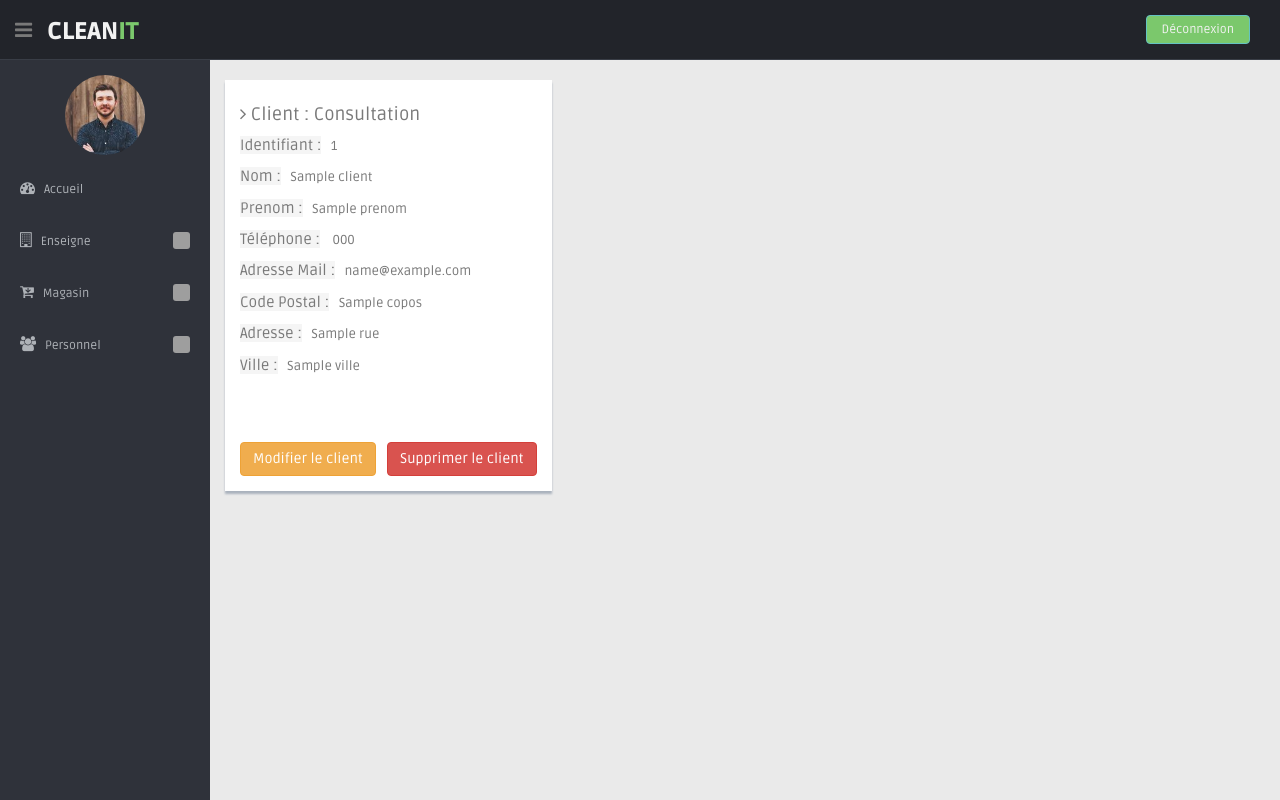
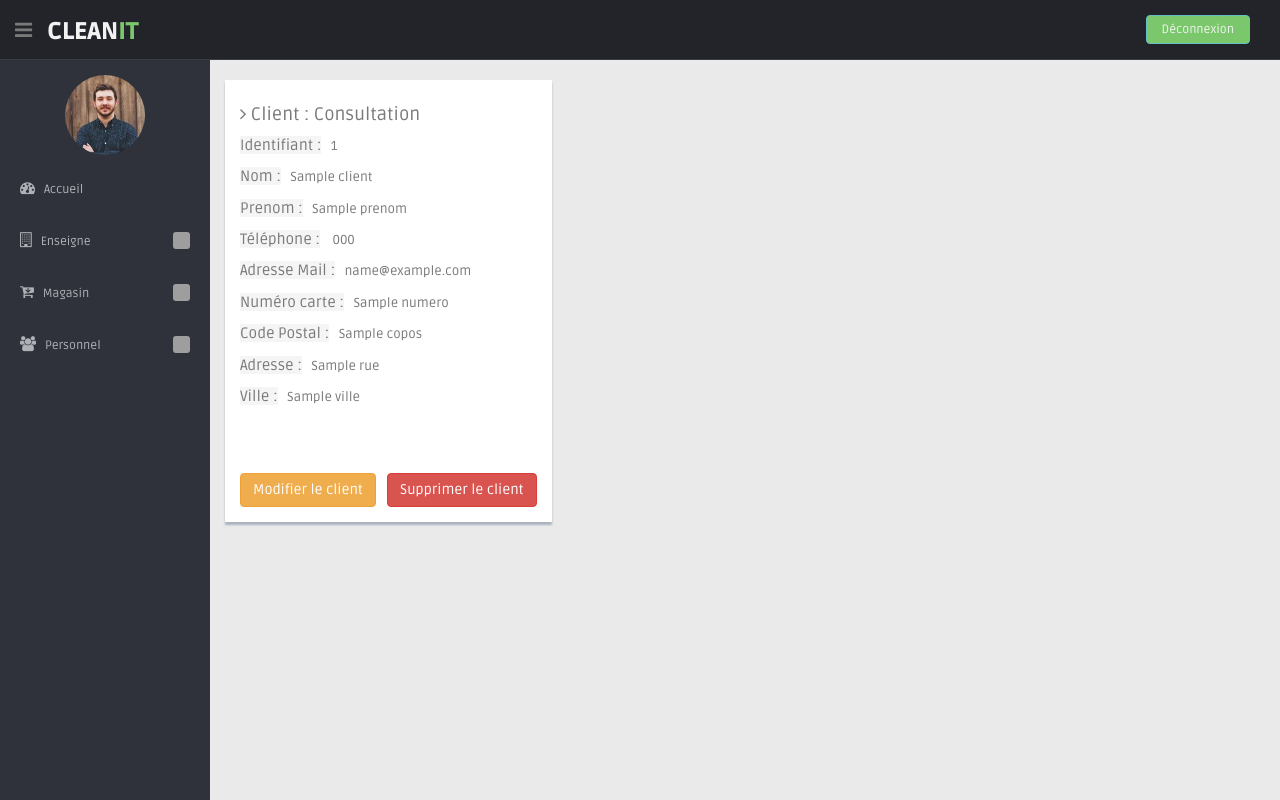
Before and after one commit to Rgarbaciak/NRT_CleanIT, a Symfony app: template templates/client/consulter.html.twig in a window 1280 px wide. Run offline with Twig, Linux system fonts and the light colour scheme; the template is opened without the code that fills it: most values are stand-ins (such as "Sample title", 1, 10 or a date in 2020); some libraries are stand-ins or nearby versions; grey boxes are pictures that could not be loaded.

Commit message:
Ajout du numéro carte pour client

```diff
--- a/templates/client/consulter.html.twig
+++ b/templates/client/consulter.html.twig
@@ -16,6 +16,11 @@
     <p><span class="message-p message" style="font-size:15px">Prenom :</span>&nbsp;&nbsp;&nbsp;{{client.prenom}}</p>
     <p><span class="message-p message" style="font-size:15px">Téléphone :</span>&nbsp;&nbsp;&nbsp; {{client.tel}}</p>
     <p><span class="message-p message" style="font-size:15px">Adresse Mail :</span>&nbsp;&nbsp;&nbsp;{{client.mail}}</p>
+
+    {% for m in client.cartes  %}
+    <p><span class="message-p message" style="font-size:15px">Numéro carte :</span>&nbsp;&nbsp;&nbsp;{{m.numero}}</p>
+    {% endfor %}
+
     <p><span class="message-p message" style="font-size:15px">Code Postal :</span>&nbsp;&nbsp;&nbsp;{{client.copos}}</p>
     <p><span class="message-p message" style="font-size:15px">Adresse :</span>&nbsp;&nbsp;&nbsp;{{client.rue}}</p>
     <p><span class="message-p message" style="font-size:15px">Ville :</span>&nbsp;&nbsp;&nbsp;{{client.ville}}</p>
```
